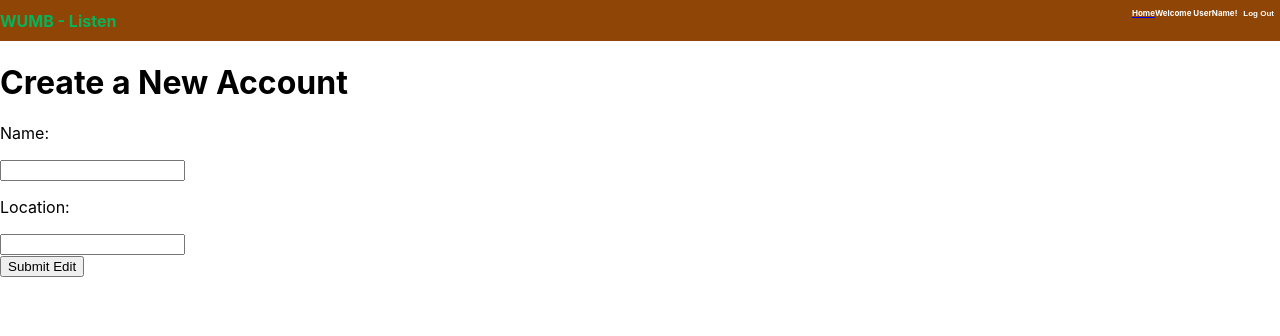
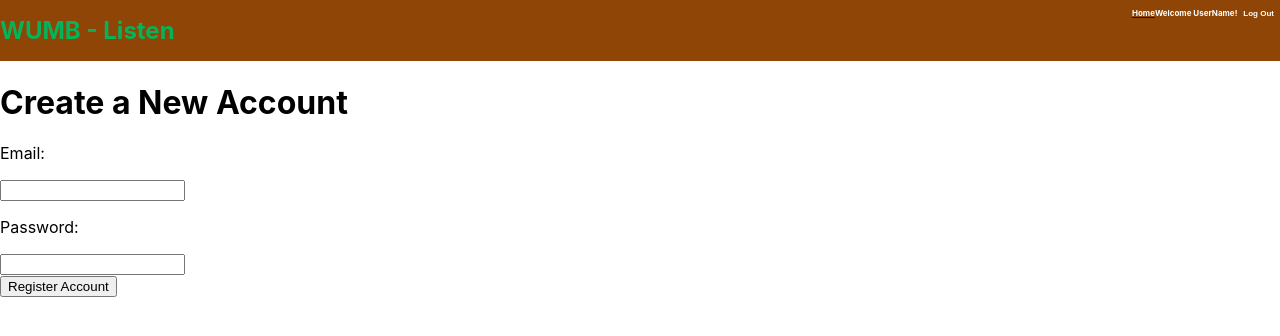
Before and after one commit to taubman33/wumb-front, a React (Create React App) app in the folder wumb/: page /register in a window 1280 px wide. Shown: the top 336 px of the page. Built offline with nearby package versions, Linux system fonts and the light colour scheme.

Commit message:
minor style changes

```diff
--- a/wumb/src/App.css
+++ b/wumb/src/App.css
@@ -36,7 +36,7 @@
 }
 
 
-.rows {
+/* .rows {
   border:1px solid black;
 }
 
@@ -47,7 +47,7 @@
 
 .row-odd {
   background-color: bisque;
-}
+} */
 
 .search-button{
   height: 25%
@@ -59,9 +59,9 @@
   justify-content: center;
 }
 
-.searchbar-container {
+/* .searchbar-container {
   background-color: rgb(7, 179, 90);
-}
+}  */
 
 .searchbar-forms{
   display: flex;
@@ -70,9 +70,18 @@
 
 }
 
+.selected {
+  background-color: pink;
+}
+
+.table {
+  background-color: rgb(250, 237, 186);
+  border: 2px solid black
+}
+
 #header-title {
   color: rgb(7, 179, 90);
-  font-size: 1rem;
+  font-size: 1.5rem;
 }
 
 #logout-button {
--- a/wumb/src/components/EmbedContainer.jsx
+++ b/wumb/src/components/EmbedContainer.jsx
@@ -7,13 +7,13 @@ import Searchbar from './Searchbar'
 const EmbedContainer = (embedId, youtubeLink) => {
 
     const [radioData, setRadioData] = useState('');
-    const [searchYear, setSearchYear] = useState(21)
-    //can not start with 0, needs to be single digit for 1-9 (Jan-Sept), but 10-12 (Oct-Dec) will work with no problem here
+    const [searchYear, setSearchYear] = useState('21')
+    // as a number - can not start with 0, needs to be single digit for 1-9 (Jan-Sept), but 10-12 (Oct-Dec) will work with no problem here
     //for dates too (1-9 vs 10-31)
 
     //with calendar data being passed up and down we may have to use Context for this.
-    const [searchMonth, setSearchMonth] = useState(10)
-    const [searchDay, setSearchDay] = useState(22)
+    const [searchMonth, setSearchMonth] = useState('05')
+    const [searchDay, setSearchDay] = useState('24')
 
 
 
--- a/wumb/src/components/Home.jsx
+++ b/wumb/src/components/Home.jsx
@@ -13,7 +13,7 @@ function Home(props) {
             <div className ="home-screen-container">
 
                     <div className="home-text-container">
-                        <h2> Welcome to the WUMB Listen app! Please select a date/program to listen to on the calendar</h2>
+                        <h2> Welcome to the WUMB Listen app!</h2>
                     </div>
 
                     <div className ="player-link">
--- a/wumb/src/components/Searchbar.jsx
+++ b/wumb/src/components/Searchbar.jsx
@@ -43,7 +43,7 @@ function Searchbar(props) {
             </input>
 
             <div className ="AmPmButton-container">
-            <AmPmButton />
+
             </div>
 
 
@@ -54,6 +54,8 @@ function Searchbar(props) {
               value={timeInput}
               onChange={handleTimeSubmit}>
              </input>
+
+             <AmPmButton />
 
         </form>
 
--- a/wumb/src/components/Table.jsx
+++ b/wumb/src/components/Table.jsx
@@ -18,11 +18,12 @@ function Table({radioData, num}) {
                 <th>Time</th>
                 <th>Artist</th>
                 <th>Title</th>
+                <th>ID</th>
               </tr>
           </thead>
 
       <tbody>
-  <tr className = 'row row-odd'>
+  <tr className = 'row row-odd selected'>
     <td>{radioData[num].time}</td>
     <td>{radioData[num].artist}</td>
     <td>{radioData[num].title}</td>
--- a/wumb/src/components/Youtubeembed.jsx
+++ b/wumb/src/components/Youtubeembed.jsx
@@ -17,6 +17,12 @@ import ControlBar from "./ControlBar";
 const YoutubeEmbed = ({ embedId, radioData, num }) => {
 
   const [youTubeData, setYouTubeData] = useState({})
+
+  const [ytTimeHR, setYtTimeHR] = useState('')
+  const [ytTimeMin, setYtTimeMin] = useState('')
+  const [ytArtist, setYtArtist] = useState('')
+
+
   const url = ('https://wumb-proxy-2.herokuapp.com/search-yt-api?time=1:35%20pm&artist=Karen%20Dalton&title=Something%20on%20Your%20Mind%20(from%20In%20My%20Own%20Time)&minsAfter=23&date=5-22-21&live=false&')
 
 
--- a/wumb/src/forms/Register.jsx
+++ b/wumb/src/forms/Register.jsx
@@ -19,7 +19,7 @@ export default function Register (props) {
                     }} >
                     <div>
                         <h1> Create a New Account</h1>
-                        {props.register ? (<>
+
                             <p>Email: </p>
                             <input name="email" type="email"
                                 // value={props.formData.email}
@@ -32,24 +32,10 @@ export default function Register (props) {
                                 value=""
                                 onChange={props.handleChange}
                             />
-                        </>)
-                            : ""
-                        }
-                        <p>Name: </p>
-                        <input name="name" type="text"
-                            value=""
-                            onChange={props.handleChange}
-                        />
 
-                        <p>Location: </p>
-                        <input name="location" type="text"
-                            // value={props.formData.location}
-                            value=""
-                            onChange={props.handleChange}
-                        />
 
                     </div>
-                    <button className="button">{props.register ? "Register" : "Submit Edit"}</button>
+                    <button className="button">Register Account</button>
                 </form>
 
             </div>
```
